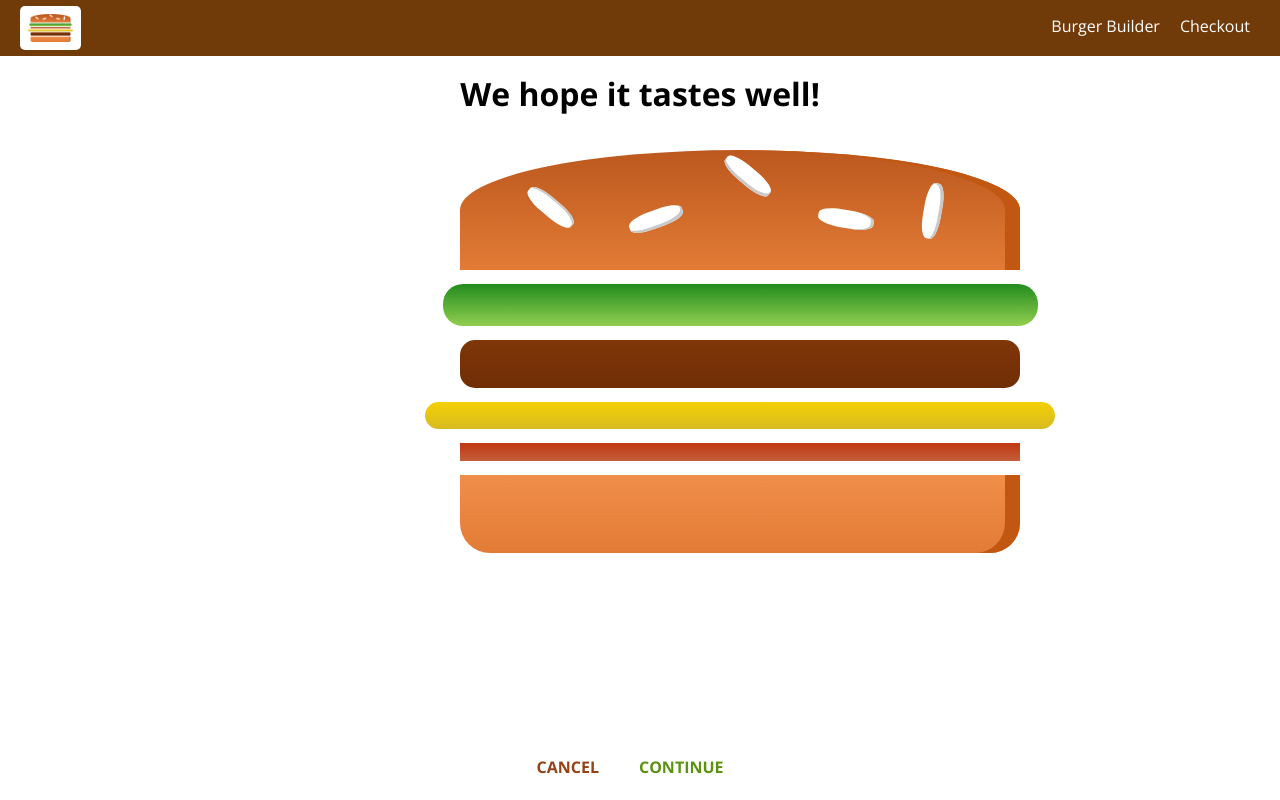
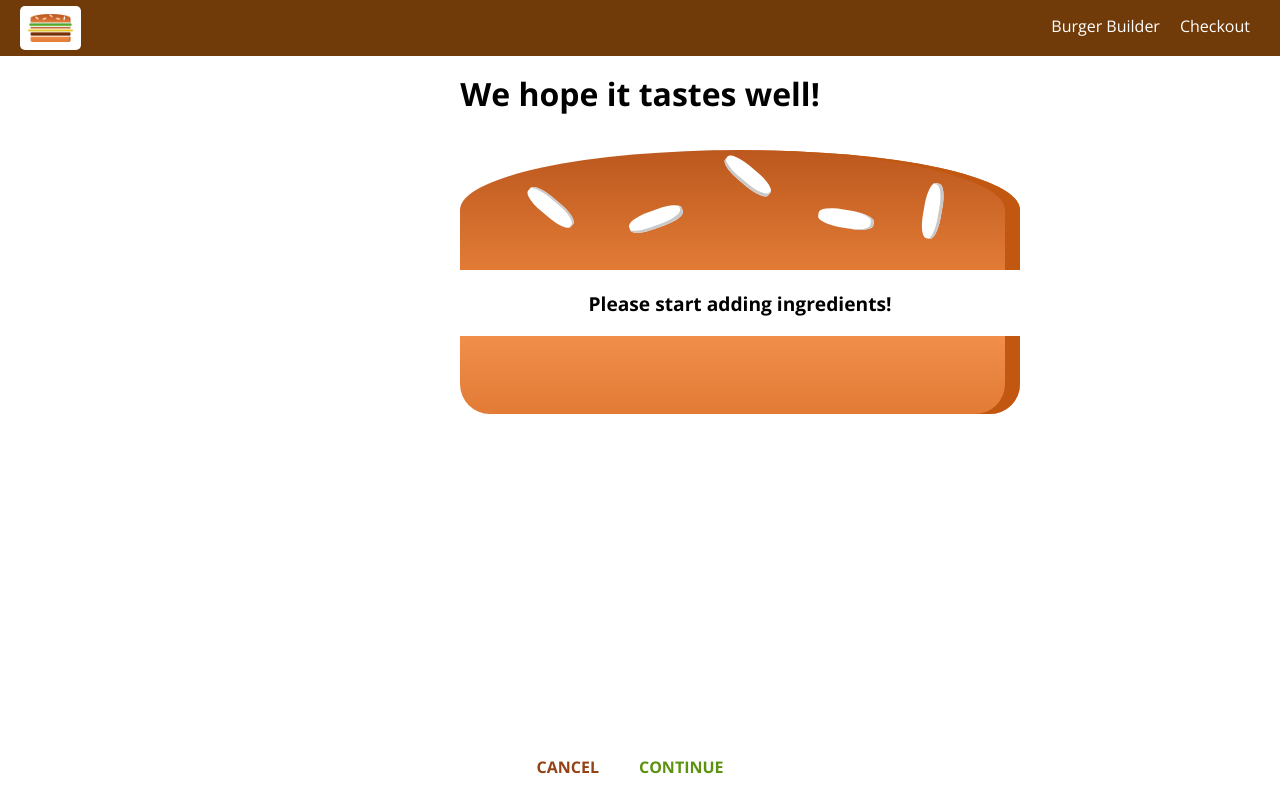
Before and after one commit to leopoldkwok/burger-builder, a React app: page /checkout in a window 1280 px wide. Built offline with nearby package versions, Linux system fonts and the light colour scheme.

Commit message:
Passing Ingredients via Query Params

```diff
--- a/src/containers/BurgerBuilder/BurgerBuilder.js
+++ b/src/containers/BurgerBuilder/BurgerBuilder.js
@@ -113,7 +113,19 @@
     //     .catch((error) => {
     //       this.setState({ loading: false, purchasing: false });
     //     });
-    this.props.history.push('/checkout');
+    const queryParams = [];
+    for (let i in this.state.ingredients) {
+      queryParams.push(
+        encodeURIComponent(i) +
+          '=' +
+          encodeURIComponent(this.state.ingredients[i])
+      );
+    }
+    const queryString = queryParams.join('&');
+    this.props.history.push({
+      pathname: '/checkout',
+      search: '?' + queryString,
+    });
   };
 
   render() {
--- a/src/containers/Checkout/Checkout.js
+++ b/src/containers/Checkout/Checkout.js
@@ -11,6 +11,16 @@
       bacon: 1,
     },
   };
+
+  componentDidMount() {
+    const query = new URLSearchParams(this.props.location.search);
+    const ingredients = {};
+    for (let param of query.entries()) {
+      // ['salad', '1']
+      ingredients[param[0]] = +param[1];
+    }
+    this.setState({ ingredients: ingredients });
+  }
 
   checkoutCancelledHandler = () => {
     this.props.history.goBack();
```
